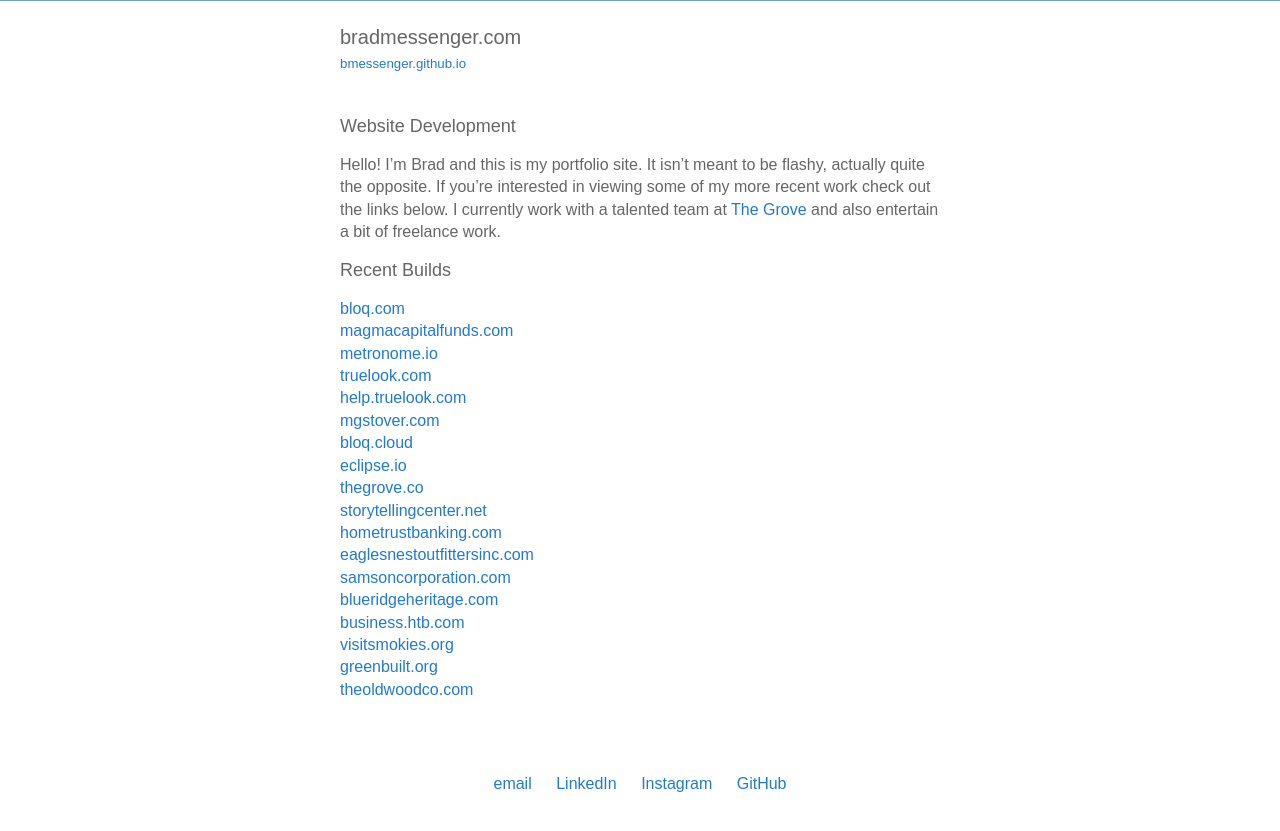
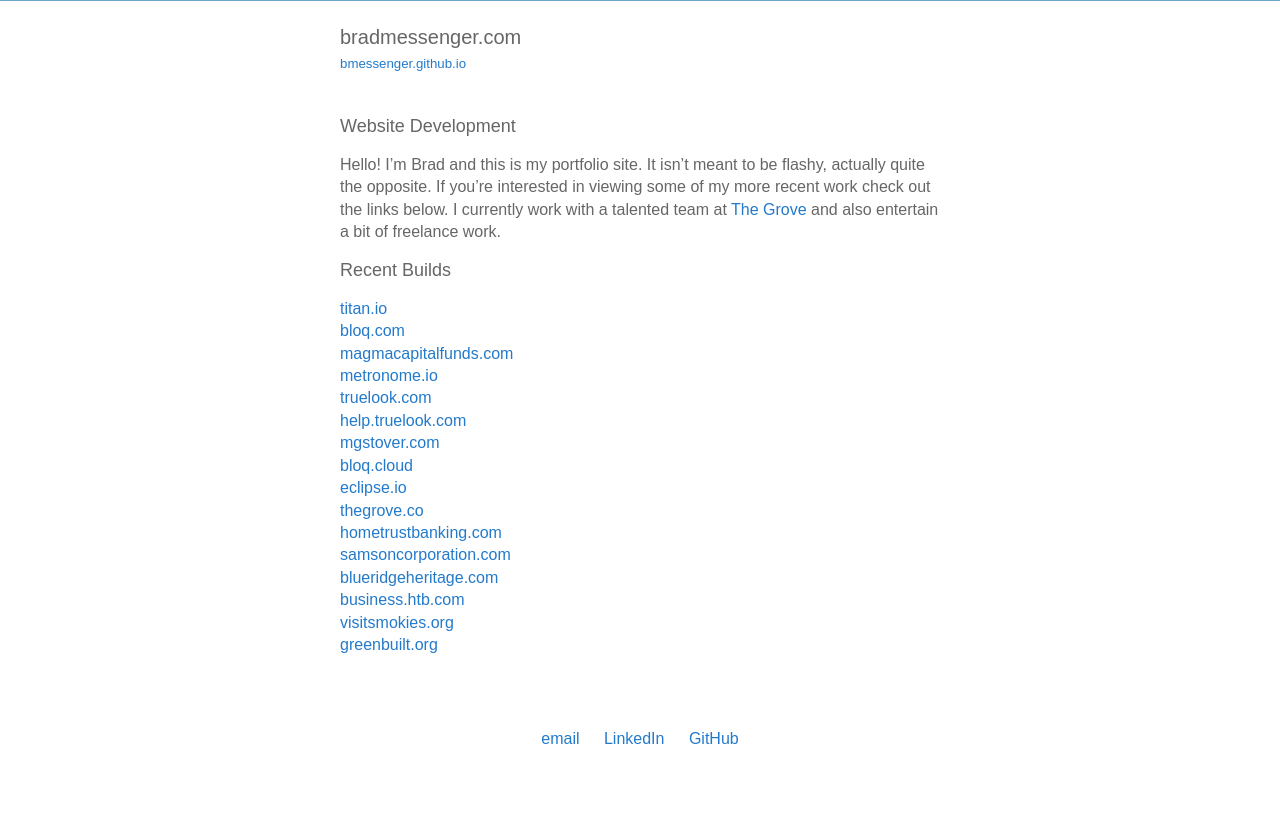
Before and after one commit to bmessenger/bmessenger.github.io, a Jekyll site: the page built from index.md, in a window 1280 px wide. Shown: the top 831 px of the page. Built offline with Jekyll 4.4.1, drawn with Linux system fonts in a browser that asks for light colours.

Commit message:
Site refresh

```diff
--- a/_includes/footer.html
+++ b/_includes/footer.html
@@ -2,7 +2,6 @@
 	<ul>
 		<li><a href="mailto:wbmessenger@gmail.com" target="_blank">email</a></li>
 		<li><a href="https://www.linkedin.com/in/bradmessenger" target="_blank">LinkedIn</a></li>
-		<li><a href="https://www.instagram.com/bradley_mess" target="_blank">Instagram</a></li>
 		<li><a href="https://github.com/bmessenger" target="_blank">GitHub</a></li>
 	</ul>
 </footer>
--- a/index.md
+++ b/index.md
@@ -12,6 +12,7 @@ Hello! I'm Brad and this is my portfolio site. It isn't meant to be flashy, actu
 
 ## Recent Builds
 
+* <a href="https://titan.io" target="_blank">titan.io</a>
 * <a href="https://www.bloq.com" target="_blank">bloq.com</a>
 * <a href="https://magmacapitalfunds.com" target="_blank">magmacapitalfunds.com</a>
 * <a href="https://metronome.io" target="_blank">metronome.io</a>
@@ -21,12 +22,9 @@ Hello! I'm Brad and this is my portfolio site. It isn't meant to be flashy, actu
 * <a href="https://bloq.cloud" target="_blank">bloq.cloud</a>
 * <a href="https://eclipse.io" target="_blank">eclipse.io</a>
 * <a href="https://thegrove.co" target="_blank">thegrove.co</a>
-* <a href="https://www.storytellingcenter.net" target="_blank">storytellingcenter.net</a>
 * <a href="https://www.htb.com" target="_blank">hometrustbanking.com</a>
-* <a href="https://www.eaglesnestoutfittersinc.com" target="_blank">eaglesnestoutfittersinc.com
 * <a href="https://www.samsoncorporation.com" target="_blank">samsoncorporation.com
 * <a href="https://www.blueridgeheritage.com" target="_blank">blueridgeheritage.com
 * <a href="https://business.htb.com" target="_blank">business.htb.com
 * <a href="http://www.visitsmokies.org" target="_blank">visitsmokies.org</a>
 * <a href="https://www.greenbuilt.org" target="_blank">greenbuilt.org
-* <a href="http://www.theoldwoodco.com" target="_blank">theoldwoodco.com</a>
```
